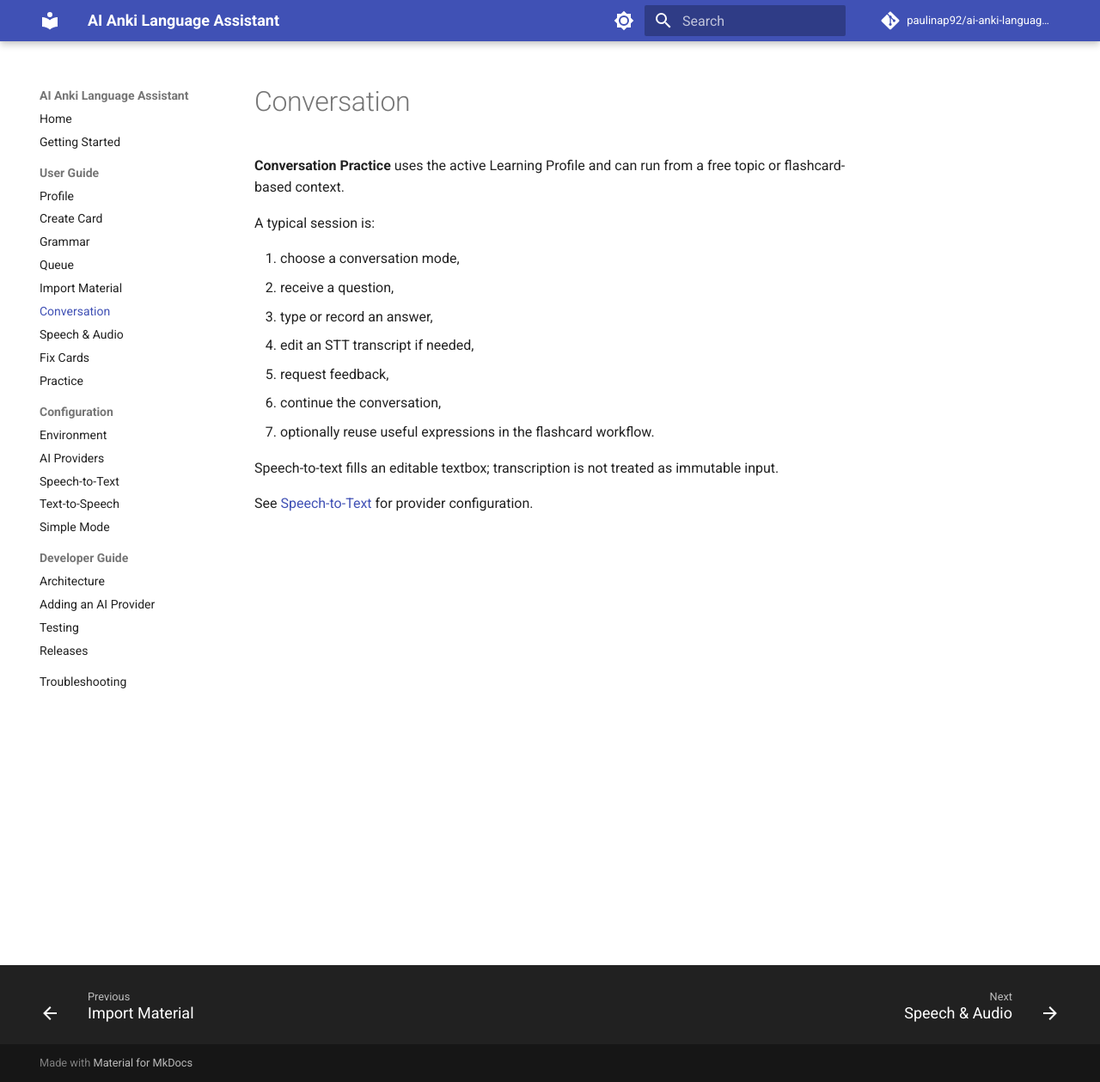
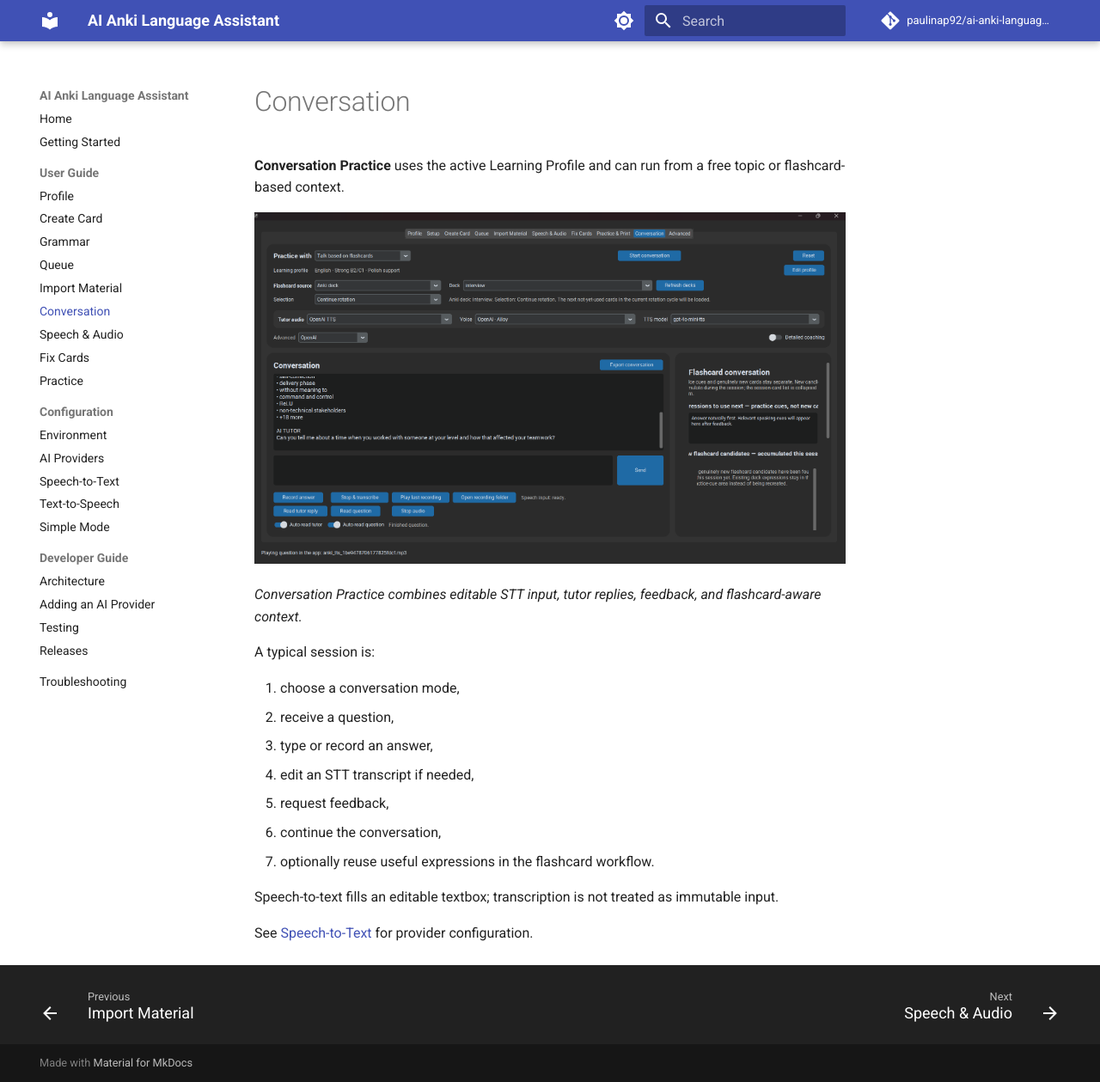
Before and after one commit to paulinap92/ai-anki-language-assistant, an MkDocs documentation site: the page built from docs/user-guide/conversation.md, in a window 1280 px wide and 1259 px high. Shown: the whole window at 86% size. Built offline with MkDocs 1.6.1 and Material for MkDocs 9.7.7, drawn with Linux system fonts in a browser that asks for light colours; comment, search, counter and statistics services are not loaded.

Commit message:
docs: add v13 screenshots to manual

```diff
--- a/docs/user-guide/conversation.md
+++ b/docs/user-guide/conversation.md
@@ -1,6 +1,10 @@
 # Conversation
 
 **Conversation Practice** uses the active Learning Profile and can run from a free topic or flashcard-based context.
+
+![Conversation Practice screen](../assets/conv.png)
+
+*Conversation Practice combines editable STT input, tutor replies, feedback, and flashcard-aware context.*
 
 A typical session is:
 
```
